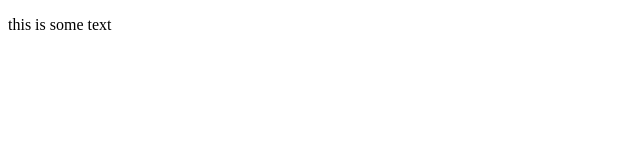
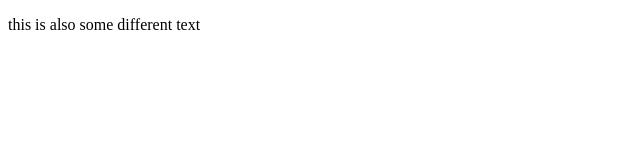
Before and after one commit to HarrisonBaghurst/HarrisonBaghurst.github.io, a plain HTML site: page index.html in a window 1280 px wide. Shown: the whole page, without its empty margins (0-640 px from the left). Drawn offline with Linux system fonts and the light colour scheme.

Commit message:
changed text output

```diff
--- a/index.html
+++ b/index.html
@@ -3,6 +3,6 @@
     <head>
     </head>
     <body>
-        <p>this is some text</p>
+        <p>this is also some different text</p>
     </body>
 </html>
```
